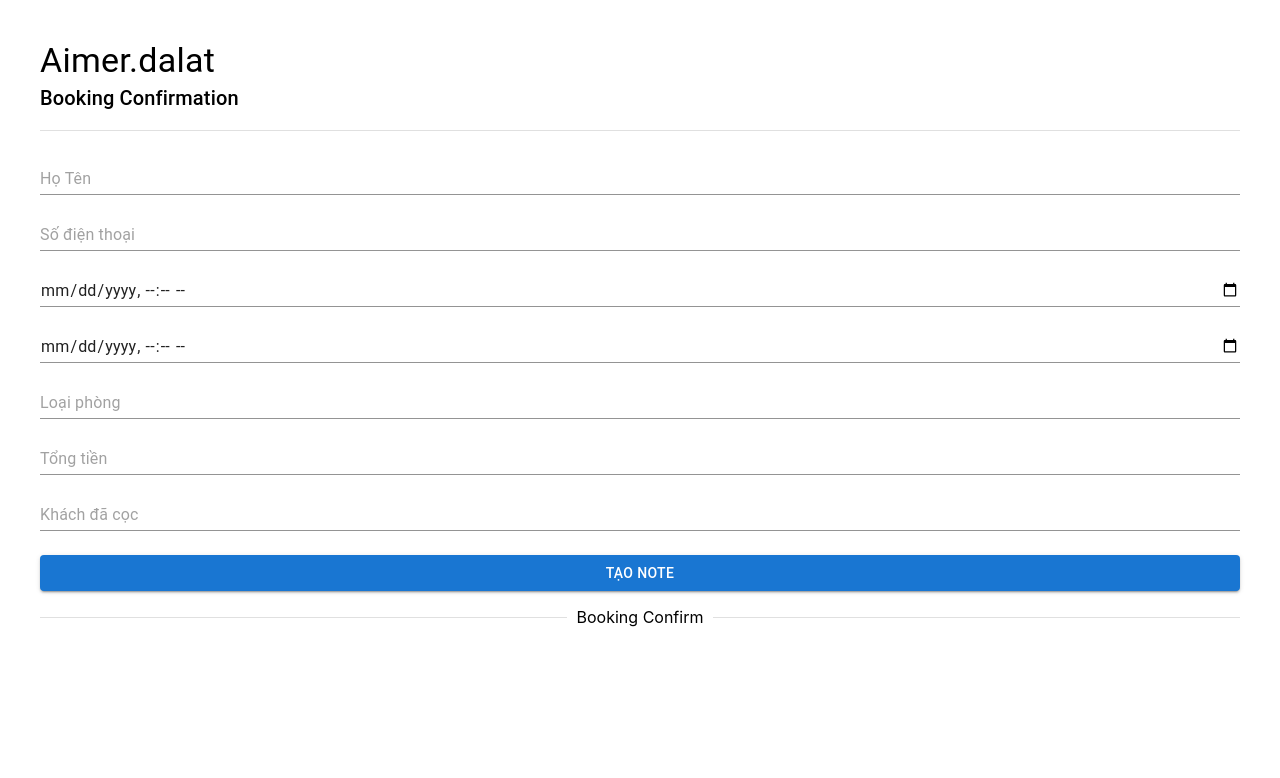
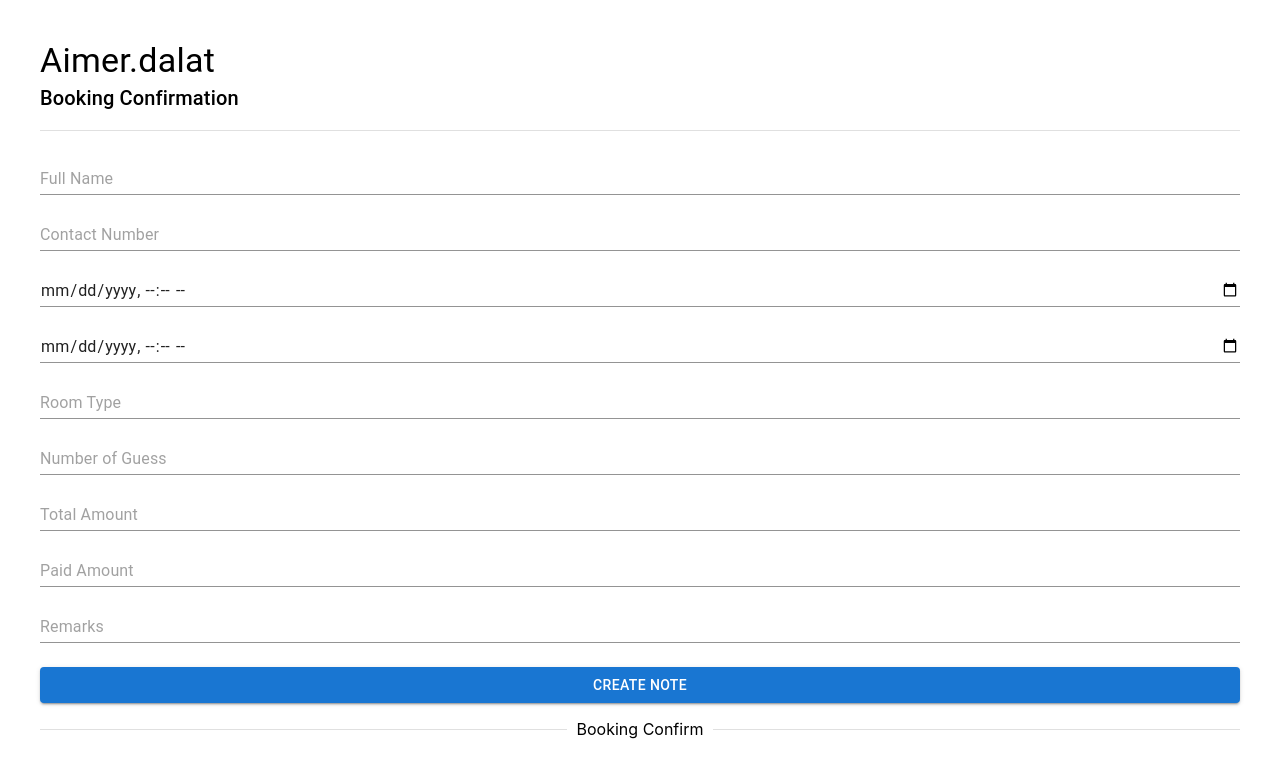
Before and after one commit to vivo1310/aimer-form, a React (Create React App) app: page / in a window 1280 px wide. Shown: the top 778 px of the page. Built offline with nearby package versions, Linux system fonts and the light colour scheme.

Commit message:
Add Remarks and No Of Guess fields. Add inputmode

```diff
--- a/src/App.js
+++ b/src/App.js
@@ -1,8 +1,6 @@
 /**
  * TODO:
- * - validation for remainingAmount
  * - aimer logo
- * - add number of guess
  */
 // import logo from './logo.svg';
 import './App.css';
@@ -28,6 +26,7 @@ function App() {
       checkinDateTime: '',
       checkoutDateTime: '',
       roomType: '',
+      numberOfGuess: '',
       totalPrice: '',
       paidAmount: '',
     }
@@ -48,7 +47,7 @@ function App() {
         Sđt : {data.phoneNumber} <br />
         Checkin: {data.checkinDateTime} <br />
         Checkout: {data.checkoutDatetime} <br />
-        {data.roomType}: {data.totalPrice} đồng <br /> <br />
+        {data.roomType} {data.numberOfGuess} người: {data.totalPrice} đồng <br /> <br />
 
         Khách đã cọc: {data.paidAmount} đồng <br />
         Còn thanh toán: {remainingAmount} đồng <br />
@@ -81,39 +80,49 @@ function App() {
           <Controller
             name="fullname"
             control={control}
-            render={({ field }) => <Input placeholder="Họ Tên" {...field} />}
+            render={({ field }) => <Input placeholder="Full Name" {...field} />}
           />
           <Controller
             name="phoneNumber"
             control={control}
-            render={({ field }) => <Input placeholder="Số điện thoại" pattern="[0-9]*" {...field} />}
+            render={({ field }) => <Input placeholder="Contact Number" pattern="[0-9]*" {...field} />}
           />
           <Controller
             name="checkinDateTime"
             control={control}
-            render={({ field }) => <Input placeholder="Checkin" {...field} type='datetime-local' />}
+            render={({ field }) => <Input placeholder="Check in Date time" {...field} type='datetime-local' />}
           />
           <Controller
             name="checkoutDateTime"
             control={control}
-            render={({ field }) => <Input placeholder="Checkout" {...field} type='datetime-local' />}
+            render={({ field }) => <Input placeholder="Check out Date time" {...field} type='datetime-local' />}
           />
           <Controller
             name="roomType"
             control={control}
-            render={({ field }) => <Input placeholder="Loại phòng" {...field} />}
+            render={({ field }) => <Input placeholder="Room Type" {...field} />}
+          />
+          <Controller
+            name="numberOfGuess"
+            control={control}
+            render={({ field }) => <Input placeholder="Number of Guess" {...field} inputmode='numeric' type='number' />}
           />
           <Controller
             name="totalPrice"
             control={control}
-            render={({ field }) => <Input placeholder="Tổng tiền" {...field} pattern="[0-9]*" type='number' />}
+            render={({ field }) => <Input placeholder="Total Amount" {...field} inputmode='numeric' type='number' />}
           />
           <Controller
             name="paidAmount"
             control={control}
-            render={({ field }) => <Input placeholder="Khách đã cọc" {...field} pattern="[0-9]*" type='number' />}
+            render={({ field }) => <Input placeholder="Paid Amount" {...field} pattern="[0-9]*" type='number' />}
           />
-          <Button type="submit" variant="contained">Tạo note</Button>
+          <Controller
+            name="remarks"
+            control={control}
+            render={({ field }) => <Input placeholder="Remarks" {...field} />}
+          />
+          <Button type="submit" variant="contained">Create Note</Button>
         </Box>
       </form>
 
```
